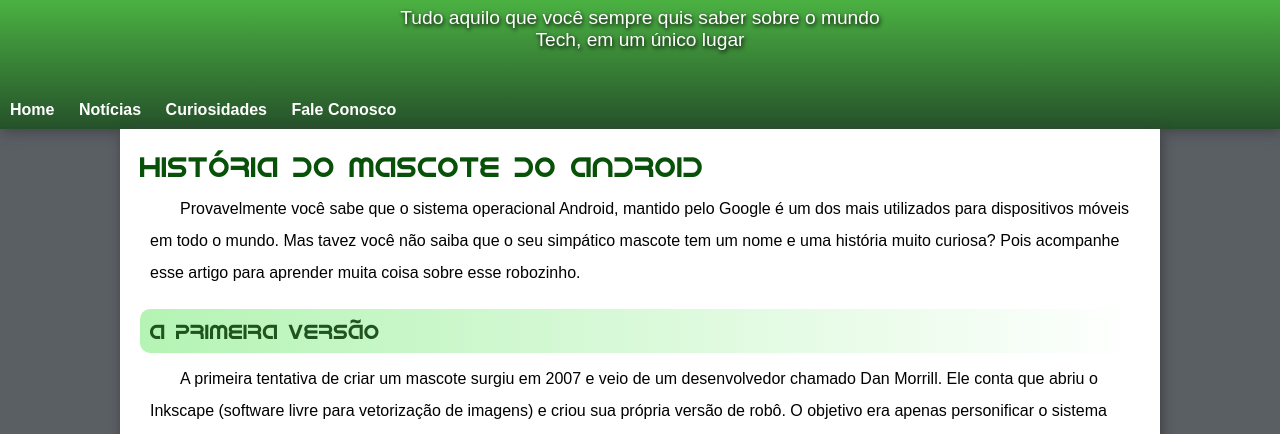
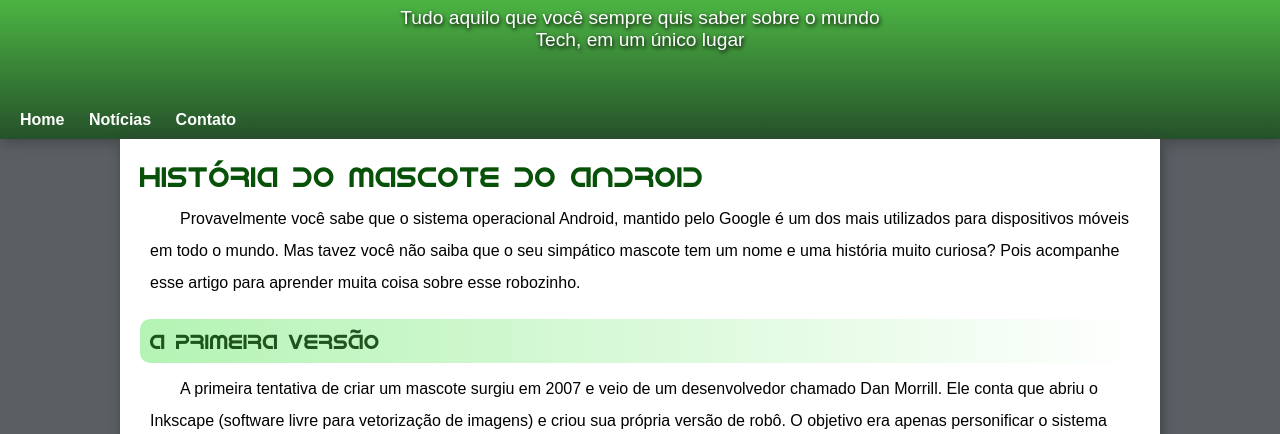
Before and after one commit to LucasGabriel012/projeto-android, a plain HTML site: page index.html in a window 1280 px wide. Shown: the part 104-538 px from the top of the page. Drawn offline with Linux system fonts and the light colour scheme.

Commit message:
Problema de padding do menu corrigido.

```diff
--- a/index.html
+++ b/index.html
@@ -15,8 +15,7 @@
         <nav>
             <a href="#">Home</a>
             <a href="#">Notícias</a>
-            <a href="#">Curiosidades</a>
-            <a href="#">Fale Conosco</a>
+            <a href="#">Contato</a>
         </nav>
     </header>
     <main>
--- a/style.css
+++ b/style.css
@@ -48,7 +48,7 @@ header > p {
     font-size: 1.2em;
     text-align: center;
     font-weight: normal;
-    padding-bottom: 40px;
+    padding-bottom: 50px;
     padding-right: 10px;
     padding-left: 10px;
     text-shadow: 1px 2px 4px black;
@@ -57,8 +57,7 @@ header > p {
 }
 
 nav {
-    padding-top: 10px;
-    padding-bottom: 10px;
+    padding: 10px;
 }
 
 nav > a {
```
